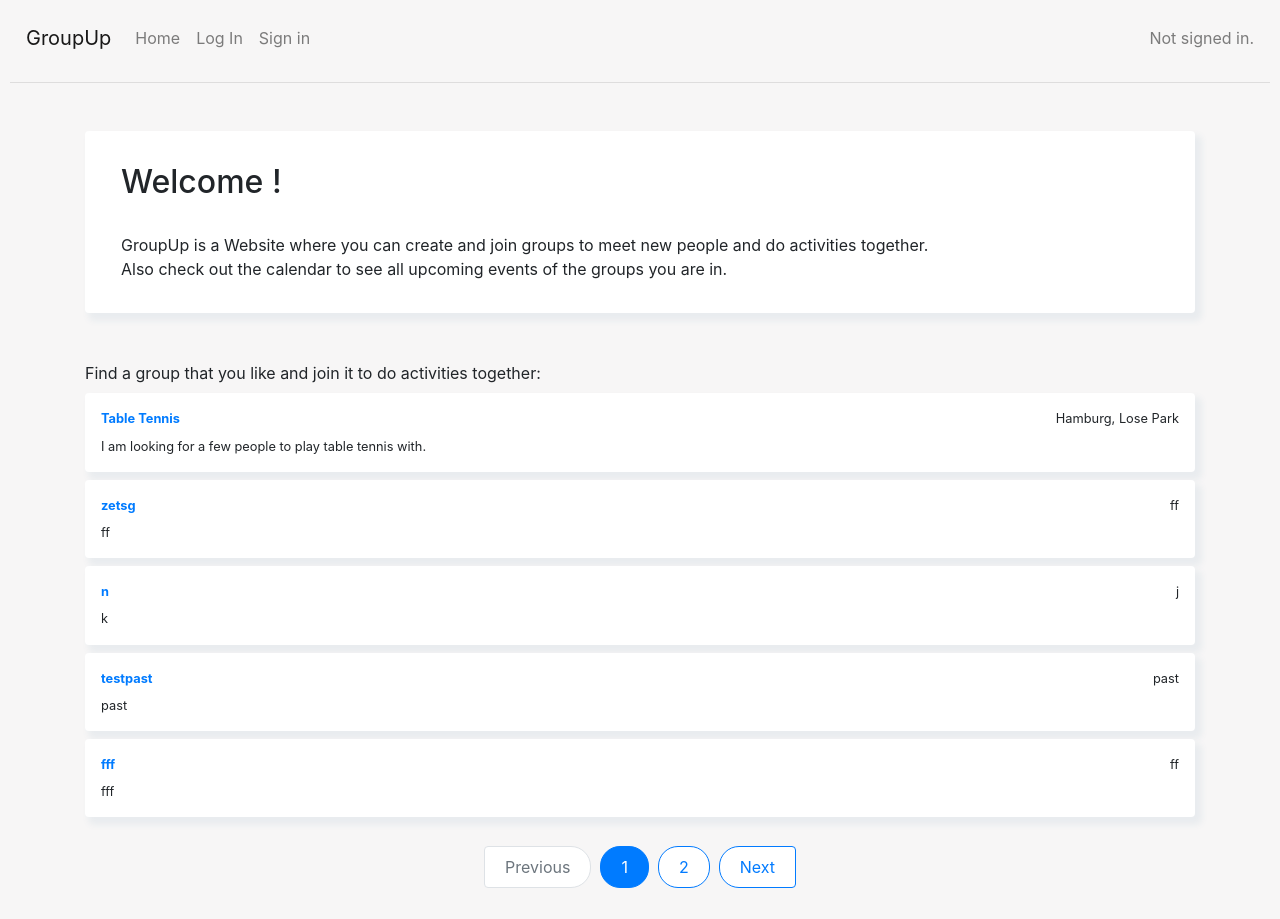
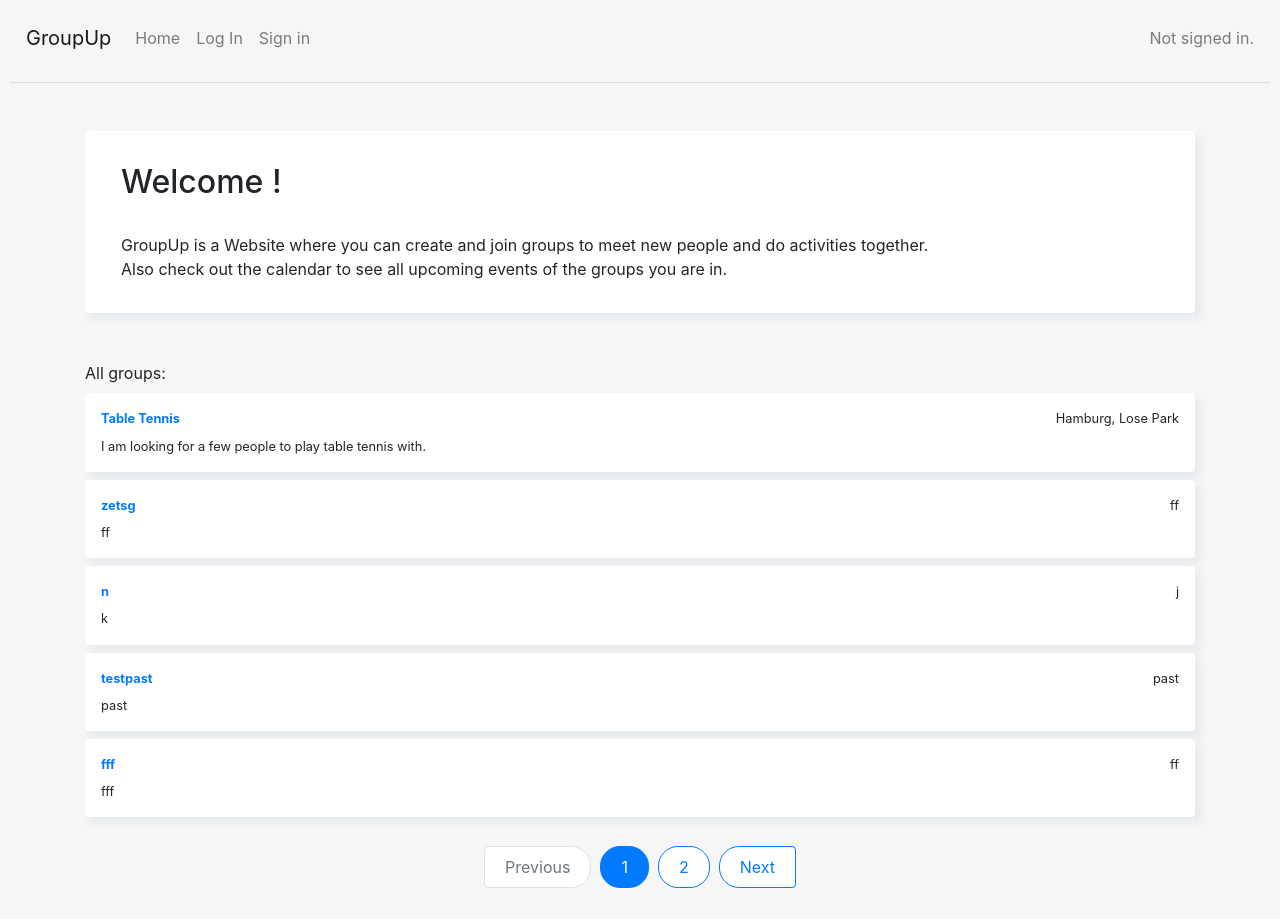
Before and after one commit to ginasixt/project5, a Django app: page / in a window 1280 px wide. Run offline with Django 4.2, Linux system fonts and the light colour scheme; data comes from the database, SQL or seed files in the repository; both versions use the stored data as it was after the commit; some libraries are stand-ins or nearby versions.

Commit message:
updated README.md

```diff
--- a/capstone/templates/capstone/index.html
+++ b/capstone/templates/capstone/index.html
@@ -31,7 +31,7 @@
     <div class="row  d-flex justify-content-center" style="background-color: transparent;">
         <div class="col-md-12" >
             {% if groups %}
-            Find a group that you like and join it to do activities together: <br>
+            All groups: <br>
                 <!-- This is the structure of one sigualar group, and we iterate over it to show multiple group //-->
                 {% for group in groups %}
                 <div class="card p-3 mt-2">
```
Also changed, not shown: README.md, db.sqlite3.
